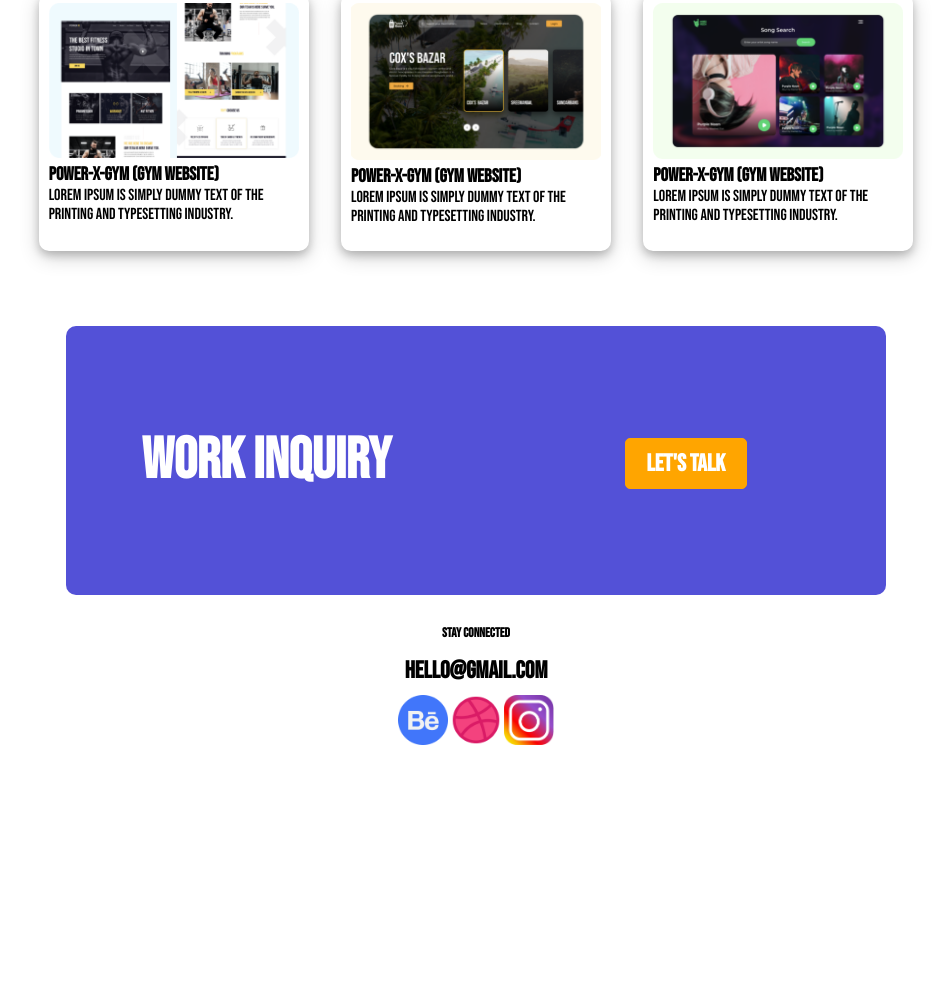
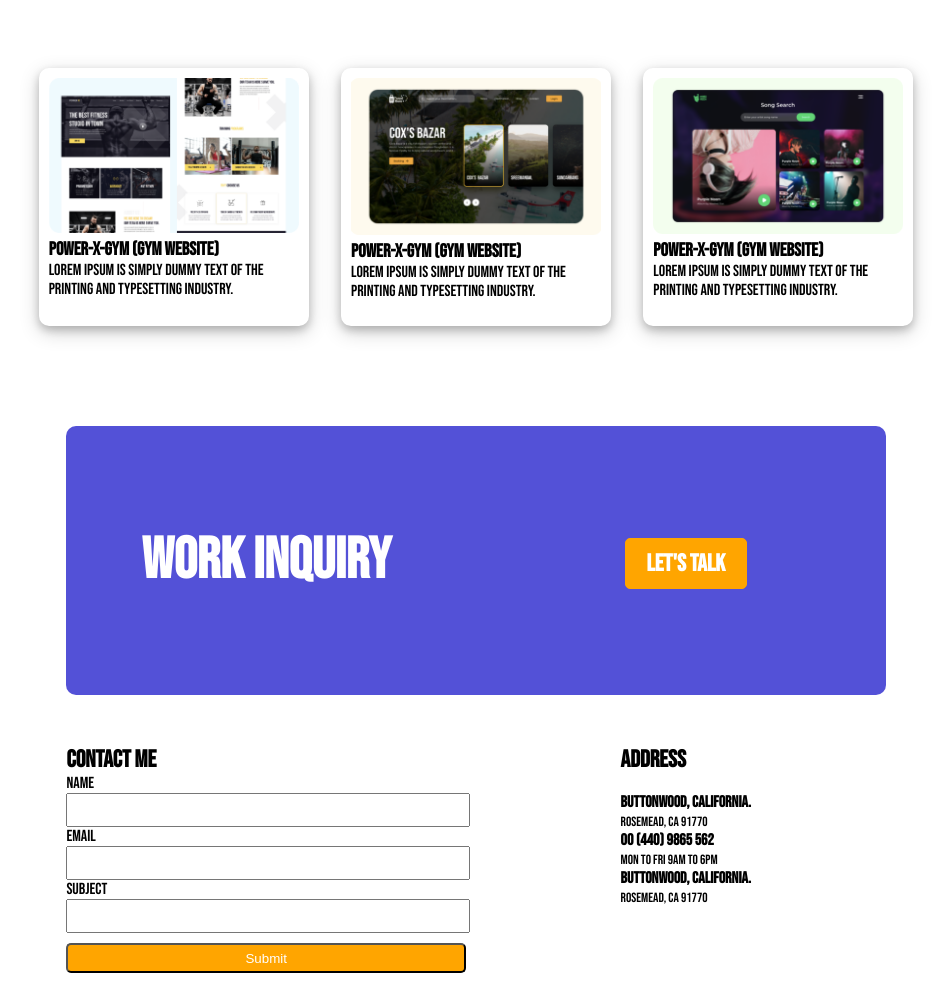
Before and after one commit to AbidurRahman24/Portfolio-website, a plain HTML site: page index.html in a window 1280 px wide. Shown: the part 1071-2060 px from the top of the page, without its empty margins (164-1115 px from the left). Before the commit the page ends 1828 px from the top, so only its background shows below. Drawn offline with Linux system fonts and the light colour scheme.

Commit message:
portfolio website done

```diff
--- a/index.html
+++ b/index.html
@@ -112,6 +112,46 @@
             </div>
         </div>
     </section>
+    <section id="contact">
+        <div class="contact-row">
+            <div class="contact-col">
+                <h2>Contact ME</h2>
+                <form>
+                    <label for="fname">Name</label>
+                    <br>
+                    <input type="text" id="fname" name="fname">
+                    <br>
+                    <label for="email">Email</label>
+                    <br>
+                    <input type="text" id="email" name="email">
+                    <br>
+                    <label for="fname">Subject</label>
+                    <br>
+                    <input type="text" id="subject" name="subject">
+                    <br>
+                    <input class="submit-button" type="submit" >
+                  </form>
+            </div>
+            <div class="address">
+                <div>
+                    <h2>Address</h2>
+                </div>
+                <br>
+                <div class="address-1">
+                    <h4>Buttonwood, California.</h4>
+                    <p><small>Rosemead, CA 91770</small></p>
+                </div>
+                <div class="address-2">
+                    <h4>00 (440) 9865 562</h4>
+                    <p><small>Mon to Fri 9am to 6pm </small></p>
+                </div>
+                <div class="address-3">
+                    <h4>Buttonwood, California.</h4>
+                    <p><small>Rosemead, CA 91770</small></p>
+                </div>
+            </div>
+        </div>
+    </section>
     </main>
     <footer>
         <div class="footer">
--- a/style.css
+++ b/style.css
@@ -9,7 +9,7 @@ body{
     font-family: 'Bebas Neue', cursive;
 }
 section{
-    margin: 25px 0
+    margin: 50px 0
 }
 h1 {
     font-size: 3.6rem;
@@ -191,7 +191,33 @@ span{
     color: white;
     text-transform: uppercase;
 }
+/* contact css */
+#contact{
+    width: 80%;
+    margin: 0 auto;
+}
+.contact-row{
+    display:grid;
+    grid-template-columns: repeat(2,1fr);
+    grid-gap: 20px;
+}
+input {
+    width: 100%;
+    height: 30px;
+  }
+.address{
+    margin: 0 auto;
+}
+.submit-button{
+    margin: 10px 0;
+    color:white;
+    text-decoration: uppercase;
+    background-color: orange;
+    border-radius: 5px ;
+}
+/* Footer */
 .footer{
+    margin: 50px 0;
     text-align: center;
     line-height: 2;
 }
```
